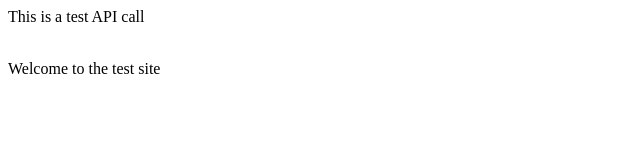
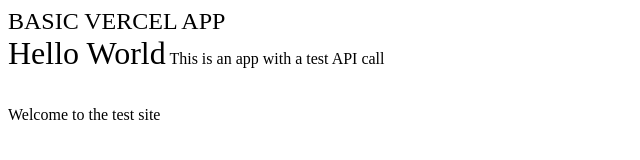
Before and after one commit to MLPPsussex/Basicapi, a plain HTML site: page public/index.html in a window 1280 px wide. Shown: the whole page, without its empty margins (0-640 px from the left). Drawn offline with Linux system fonts and the light colour scheme.

Commit message:
Update index.html

```diff
--- a/public/index.html
+++ b/public/index.html
@@ -1,6 +1,9 @@
 <!DOCTYPE html>
 <html>
- <h> This is a test API call </h>
+ <font size="+2">BASIC VERCEL APP</font>
+ <br>
+ <font size="+3">Hello World</font>
+ <h> This is an app with a test API call </h>
  <br>
  <br>
  <p> Welcome to the test site </p>
```
